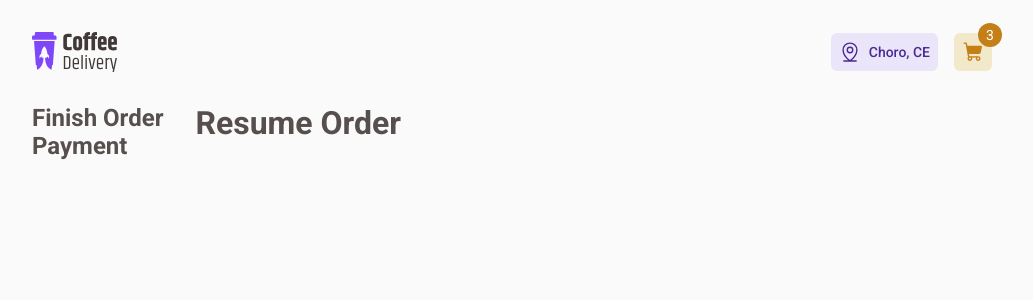
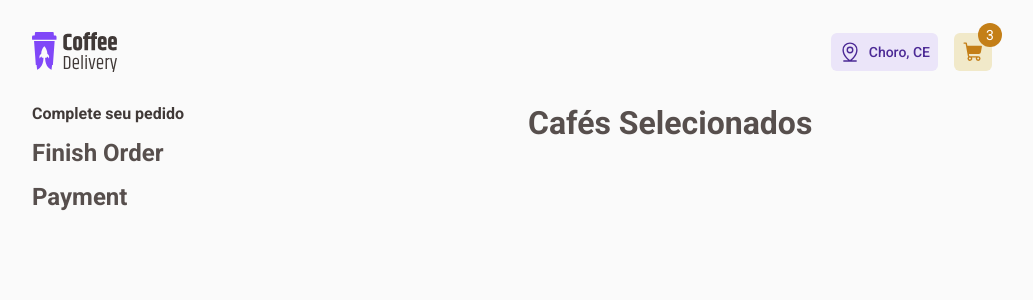
Before and after one commit to alvarobianor/coffee-delivery, a React (Vite) app: page /checkout in a window 1280 px wide. Shown: the top 300 px of the page, without its empty margins (128-1161 px from the left). Built offline with nearby package versions, Linux system fonts and the light colour scheme.

Commit message:
Starting the creation od xomponents and layout of checkout page

```diff
--- a/src/Components/ResumeOrder/index.tsx
+++ b/src/Components/ResumeOrder/index.tsx
@@ -1,3 +1,3 @@
 export function ResumeOrder() {
-  return <h1>Resume Order</h1>;
+  return <h1>Cafés Selecionados</h1>;
 }
--- a/src/pages/Checkout/index.tsx
+++ b/src/pages/Checkout/index.tsx
@@ -6,18 +6,32 @@ import { styled } from 'styled-components';
 export function Checkout() {
   return (
     <Container>
-      <section>
+      <OrderSection>
+        <h2>Complete seu pedido</h2>
         <FinishOrder />
         <Payment />
-      </section>
+      </OrderSection>
       <ResumeOrder />
     </Container>
   );
 }
 
 const Container = styled.main`
-  display: flex;
+  display: grid;
+  grid-template-columns: 1fr 1fr;
   gap: 2rem;
   width: 100%;
   flex-direction: row;
 `;
+
+const OrderSection = styled.section`
+  display: flex;
+  flex-direction: column;
+  gap: 1rem;
+
+  h2 {
+    color: ${({ theme }) => theme.colors['base-subtitle']};
+    font-size: 1rem;
+    font-weight: bold;
+  }
+`;
```
